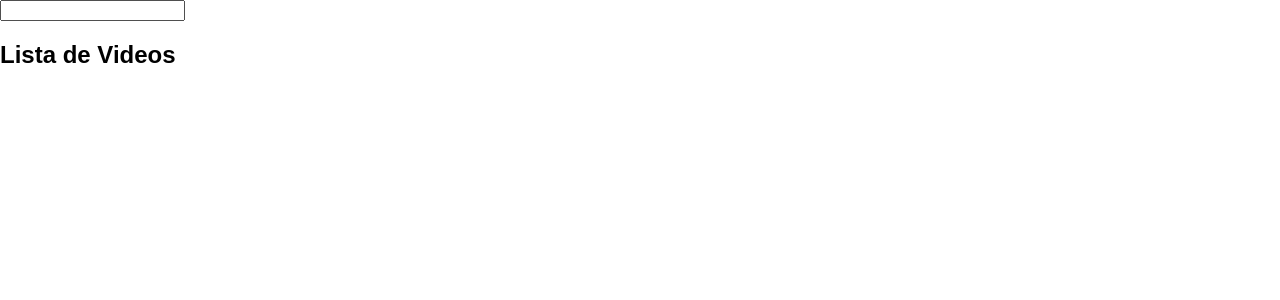
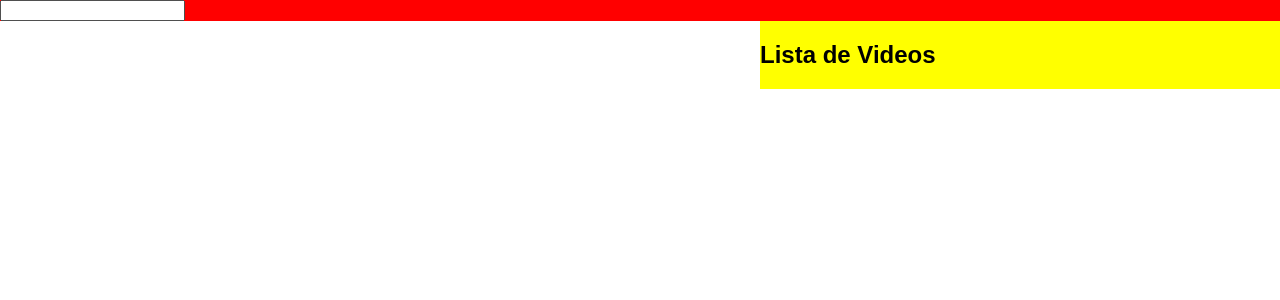
Before and after one commit to xumes/xumestube, a React (Create React App) app: page / in a window 1280 px wide. Shown: the top 300 px of the page. Built offline with nearby package versions, Linux system fonts and the light colour scheme.

Commit message:
começando a dar um estilo na página, posicionando cada coisa em seu lugar

```diff
--- a/src/App.css
+++ b/src/App.css
@@ -1,25 +1,25 @@
-.App {
-  text-align: center;
+.container {
+  display: grid;
+  grid-template-areas:
+  'search-bar search-bar search-bar'
+  'video-player video-player video-list'
+  'video-player video-player video-list'
+  'video-player video-player video-list';
 }
 
-.App-logo {
-  animation: App-logo-spin infinite 20s linear;
-  height: 80px;
+.search-bar {
+  grid-area: search-bar;
+  background: red;
 }
 
-.App-header {
-  background-color: #222;
-  height: 150px;
-  padding: 20px;
-  color: white;
+.video-player {
+  grid-area: video-player;
+  background: blue;
 }
 
-.App-title {
-  font-size: 1.5em;
-}
-
-.App-intro {
-  font-size: large;
+.video-list {
+  grid-area: video-list;
+  background: yellow;
 }
 
 @keyframes App-logo-spin {
--- a/src/App.js
+++ b/src/App.js
@@ -11,7 +11,7 @@
   render() {
     return (
       <Provider store={store}>
-        <div>
+        <div className='container'>
           <SearchBar />
           <VideoList />
         </div>
```
